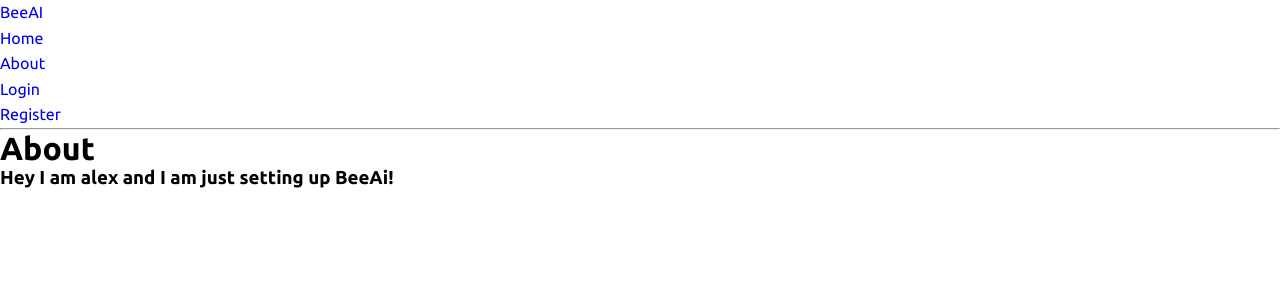
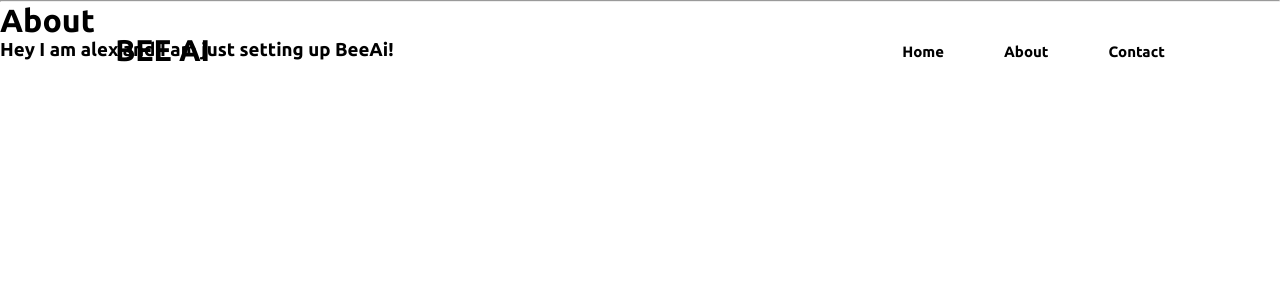
Before and after one commit to Alexanthe/language_project, a Flask app: page /about in a window 1280 px wide. Shown: the top 300 px of the page. Run offline with Flask 3, Linux system fonts and the light colour scheme; some libraries are stand-ins or nearby versions.

Commit message:
edited navbar with flexbox

```diff
--- a/static/css/style.css
+++ b/static/css/style.css
@@ -7,21 +7,52 @@
     text-decoration: none;
 }
 
-/* a {
-    color: Black;
+header {
+    position: fixed;
+    right: 0;
+    top: 0;
+    z-index: 1000;
+    width: 100%;
+    display: flex;
+    /*this is flexbox*/
+    align-items: center;
+    justify-content: space-between;
+    padding: 33px 9%;
+    background: transparent;
 }
 
-body {
-    background-color: grey;
-    font-family: Helvetica, Arial, sans-serif;
+.logo {
+    font-size: 30px;
+    font-weight: 700;
+    color: black;
+}
 
-    line-height: 1.6em;
-} */
 .navbar {
-    font-family: Helvetica, Arial, sans-serif;
+    display: flex;
+}
 
-    line-height: 1.6em;
+.navbar a {
+    color: black;
+    margin-left: 60px;
+    font-size: 15px;
+    font-weight: 600;
+    border-bottom: 2px solid transparent;
+    transition: all .55s ease;
 }
+
+.navbar a:hover {
+    border-bottom: 2px solid black;
+}
+
+#menu-icon {
+    color: black;
+    font-size: 35px;
+    z-index: 10001;
+    cursor: pointer;
+    display: none;
+}
+
+
 
 
 
--- a/templates/base.html
+++ b/templates/base.html
@@ -24,7 +24,17 @@
 
 <body>
     <header>
-        <nav class="navbar">
+        <a href="#" class="logo"> BEE AI </a>
+
+        <ul class="navbar">
+            <li><a href="{{ url_for('home_page') }}"> Home </a></li>
+            <li><a href="{ url_for('about_page') }}"> About </a></li>
+            <li><a href="#"> Contact </a></li>
+        </ul>
+
+        <div class="bx bx-menu" id="menu-icon"></div>
+
+        <!-- <nav class="navbar">
             <a class="navbar-home" href="#">BeeAI</a>
             <ul class="navbar-nav mr-auto">
                 <li class="nav-item">
@@ -42,7 +52,8 @@
                     <a class="nav-link" href="#">Register</a>
                 </li>
             </ul>
-        </nav>
+        </nav> -->
+
     </header>
     <hr>
     <div class="content">
--- a/templates/index.html
+++ b/templates/index.html
@@ -1,7 +1,7 @@
 {% extends 'base.html' %}
 
 {% block content %}
-<h1>{%block title%} Home {% endblock %}</h1>
+<h1>{%block title%} {% endblock %}</h1>
 
 <div class="outer-box">
     <h2>Word of the day</h2>
```
